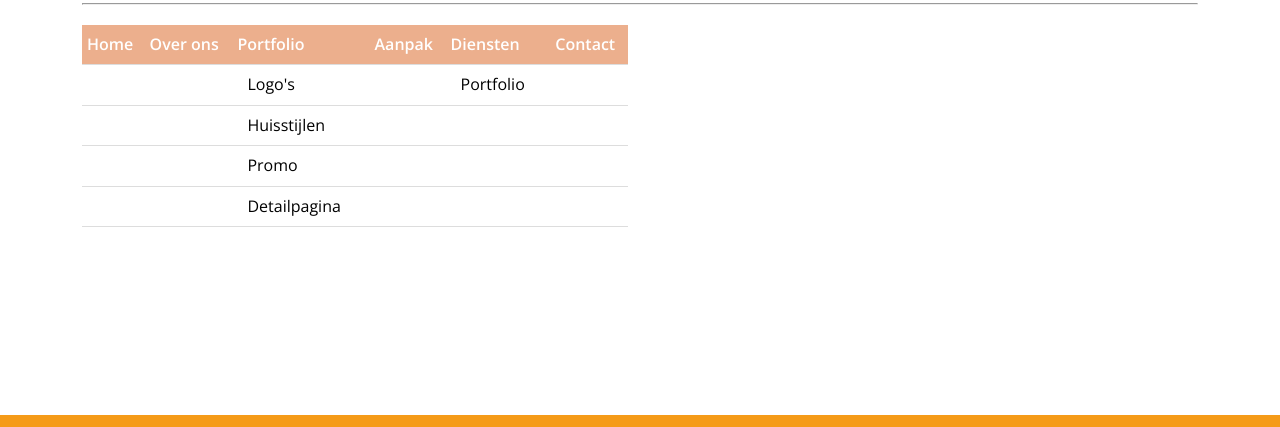
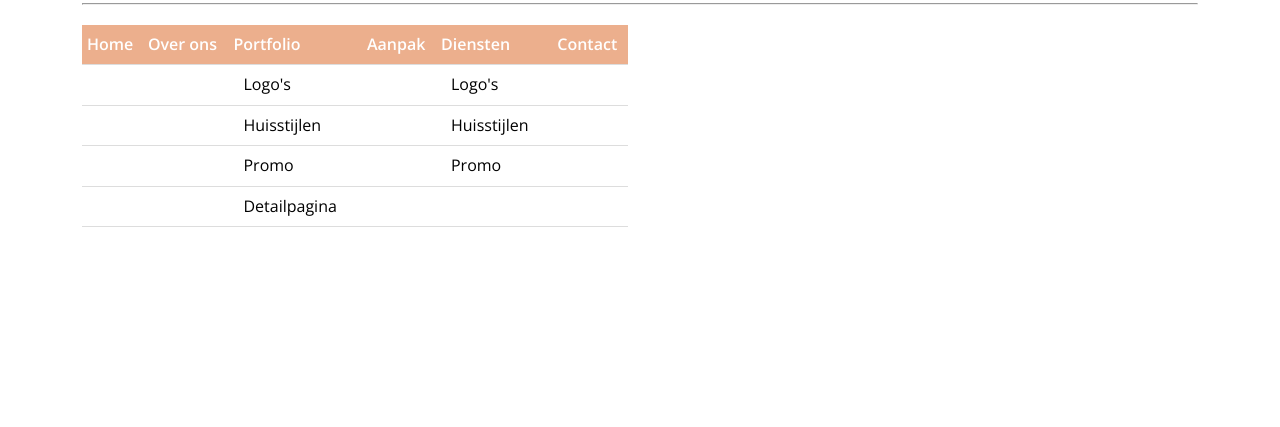
Before and after one commit to barbvand6/1617.webd2, a plain HTML site: page sitemap.html in a window 1280 px wide. Shown: the part 121-548 px from the top of the page. Drawn offline with nearby package versions, Linux system fonts and the light colour scheme; a web font is replaced by a local one.

Commit message:
Update Git Repository

```diff
--- a/css/main.css
+++ b/css/main.css
@@ -177,7 +177,7 @@ div.center{
 }
 
 .divsitemap{
-  height: 350px;
+  height: 370px;
 }
 
 /** afbeeldingen */
--- a/sitemap.html
+++ b/sitemap.html
@@ -103,7 +103,7 @@
                         <td> </td>
                         <td> <a href="portfolio_logo.html">Logo's</a></td>
                         <td> </td>
-                        <td> <a href="portfolio.html">Portfolio</a></td>
+                        <td> <a href="portfolio_logo.html">Logo's</a></td>
                         <td> </td>
                     </tr>
                     <tr>
@@ -111,7 +111,7 @@
                         <td> </td>
                         <td> <a href="portfolio_huisstijl.html">Huisstijlen</a></td>
                         <td> </td>
-                        <td> </td>
+                        <td> <a href="portfolio_huisstijl.html">Huisstijlen</a></td>
                         <td> </td>
                     </tr>
                     <tr>
@@ -119,7 +119,7 @@
                         <td> </td>
                         <td> <a href="portfolio_promo.html">Promo</a></td>
                         <td> </td>
-                        <td> </td>
+                        <td> <a href="portfolio_promo.html">Promo</a></td></td>
                         <td> </td>
                     </tr>
                     <tr>
```
Also changed, not shown: aanpak.html (+1 -1 lines), diensten.html (+3 -3 lines), index.html (+1 -1 lines), overons.html (+1 -1 lines).
